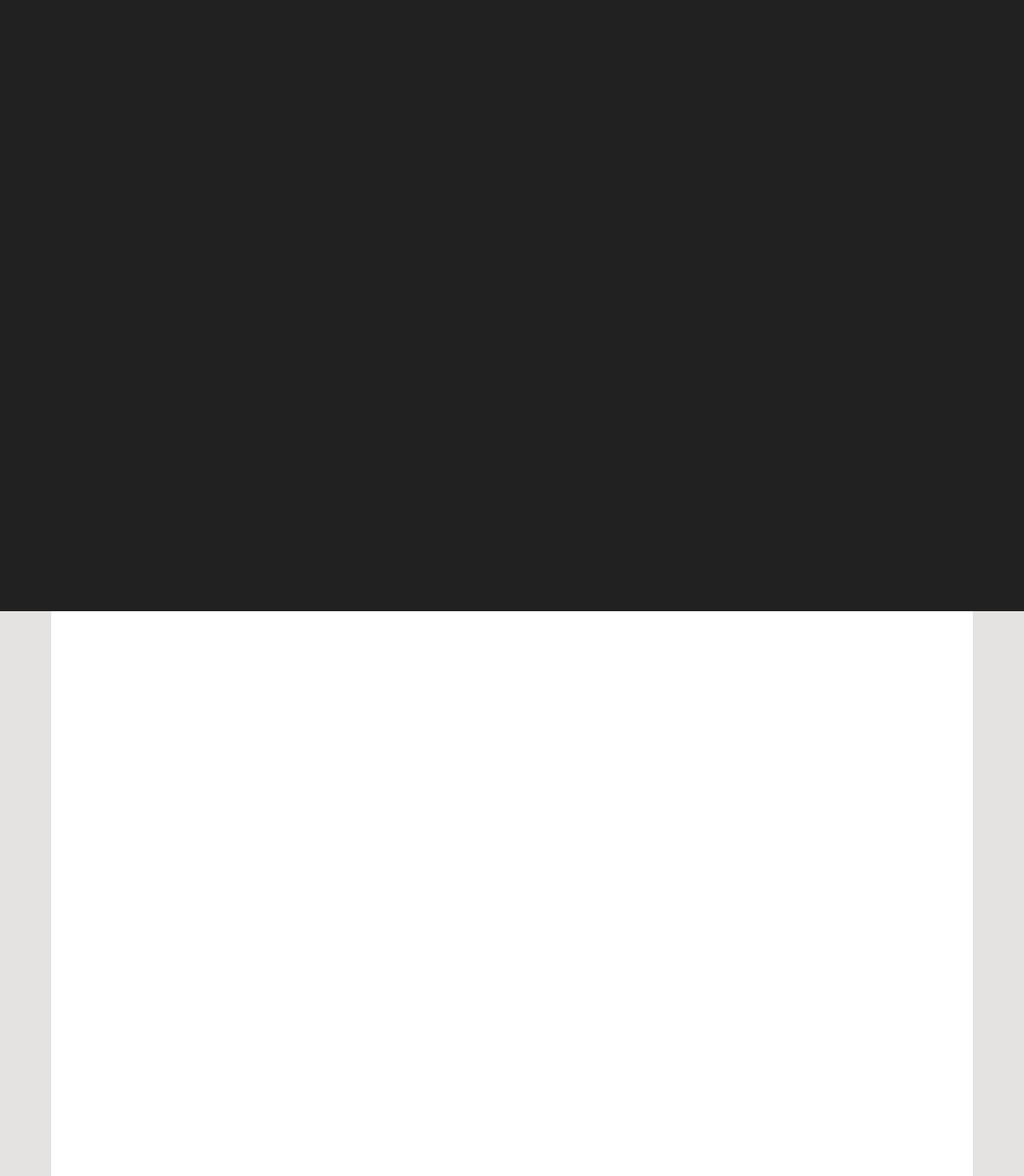
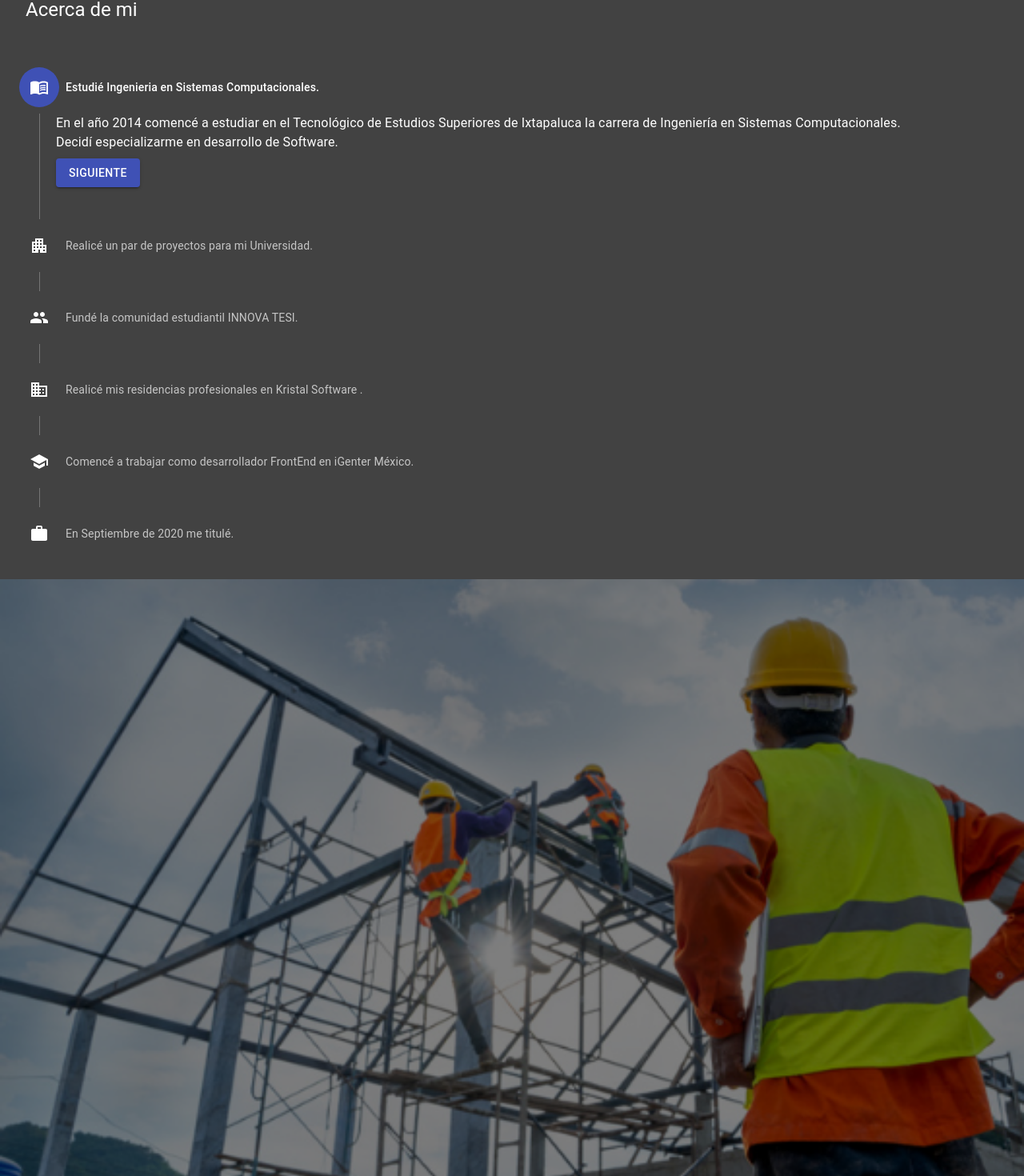
Before and after one commit to amatiasdev/aldomatias.com, a React (Create React App) app: page / in a window 1280 px wide. Shown: the part 697-2167 px from the top of the page at 80% size. Built offline with nearby package versions, Linux system fonts and the light colour scheme.

Commit message:
Se agrega sección  acerca de mi a pagina principal

```diff
--- /dev/null
+++ b/src/Content/InicialPage/AboutMe.js
@@ -0,0 +1,175 @@
+import React from 'react';
+import { makeStyles } from '@material-ui/core/styles';
+import { Stepper, Step, StepLabel, StepContent, Button, Typography, Paper } from '@material-ui/core';
+import { School, MenuBook, Apartment, Business, Group, Work } from '@material-ui/icons';
+const useStyles = makeStyles((theme) => ({
+  root: {
+    width: '100%',
+  },
+  button: {
+    marginTop: theme.spacing(1),
+    marginRight: theme.spacing(1),
+  },
+  actionsContainer: {
+    marginBottom: theme.spacing(2),
+  },
+  resetContainer: {
+    padding: theme.spacing(3),
+  },
+  actionsHover:{
+    '&:hover':{
+      cursor:'pointer'
+    }
+  },
+  title:{
+    padding: theme.spacing(4),
+  },
+  activeBackground:{
+    backgroundColor:'#3F51B5',
+    borderRadius: '50%',
+    width: 50,
+    height: 50,
+    display: 'flex',
+    justifyContent: 'center',
+    alignItems: 'center',
+  },
+  inactiveBackground:{
+    backgroundColor:'none',
+    width: 50,
+    height: 50,
+    display: 'flex',
+    justifyContent: 'center',
+    alignItems: 'center',
+  },
+  colorIcon:{
+    color:'white'
+  },
+  timeLine:{
+    marginLeft: 25
+  }
+}));
+
+function getSteps() {
+  return [  'Estudié Ingenieria en Sistemas Computacionales.',
+            'Realicé un par de proyectos para mi Universidad.',
+            `Fundé la comunidad estudiantil INNOVA TESI.`,
+            'Realicé mis residencias profesionales en Kristal Software .',
+            'Comencé a trabajar como desarrollador FrontEnd en iGenter México.',
+            'En Septiembre de 2020 me titulé.',
+        ];
+}
+
+function getStepContent(step) {
+  switch (step) {
+    case 0:
+      return  <span>
+                 {`En el año 2014 comencé a estudiar en el Tecnológico de Estudios Superiores de Ixtapaluca la carrera de Ingeniería en Sistemas Computacionales.`}<br/>
+                 {`Decidí especializarme en desarrollo de Software.`} <br/>
+              </span>;
+    case 1:
+      return  <span>
+                 {`Durante mis estudios realicé dos proyectos para mi instución.`} <br/>
+                 {`El primero fue un sistema de control de estudiantes para el departamento de Inglés.`} <br/> {/*TODO  AGREGAR LINK DE PROYECTOS*/}
+                 {`El segundo fue un módulo de expedición de certificados académicos en la Blockchain de Ethereum y se implementó en el sistema de control escolar del Tecnológico.`}<br/>
+              </span>;
+    case 2:
+      return  <span>
+                 {`En el año 2018 comencé un proyecto llamado `} <a target="_blank" href="https://www.facebook.com/InnovaTESI/">{`INNOVA TESI.`}</a><br/>
+                 {`Es una comunidad estudiantil en donde se comparte conocimiento en torno a tecnología, se desarrollan concursos de programación, además fuimos
+                      parte de las comunidades de dos de los eventos de tecnología más grandes de México, Campus Party en su momento y
+                      actualmente lo somos en Talent Land.`} <br/>
+              </span>;
+    case 3:
+      return  <span>
+                 {`En el año 2018 realicé mis residencias profesionales en la empresa Kristal Software House.`} <br/>
+                 {`Realicé una serie de customizaciones al ERP Epicor 10, así como una serie de servicios para el sistema operativo Windows.`} <br/>
+                 {`Una vez que terminé mis residencias profesionales tuve la oportunidad de quedarme a trabajar 6 meses más en la empresa.`} <br/>
+              </span>;
+    case 4:
+    return  <span>
+               {`En Marzo de 2020 comencé a trabajar en iGenter México como desarrollador Frontend en donde utilizó tecnologías como JavaScript, React.Js, GIT, GitLab, MaterialUI,
+                    Axios, Postman, entre otras.`} <br/>  {/* TODO SUBIR PAPER PROYECTO */}
+            </span>;
+    case 5:
+      return  <span>
+                 {`Despues de unos años finalicé la Ingeniería en Sistemas Computacionales mediante la opción de titulación
+                      proyecto de investigación, este lleva por nombre "Expedición de Certificados Académicos Digitales con Blockchain en el Tecnológico de Estudios Superiores de Ixtapaluca.`} <br/>  {/* TODO SUBIR PAPER PROYECTO */}
+              </span>;
+    default:
+      return 'Unknown step';
+  }
+}
+
+export default function AboutMe() {
+  const classes = useStyles();
+  const [activeStep, setActiveStep] = React.useState(0);
+  const steps = getSteps();
+
+  const handleNext = () => {
+    setActiveStep((prevActiveStep) => prevActiveStep + 1);
+  };
+
+  const handleBack = () => {
+    setActiveStep((prevActiveStep) => prevActiveStep - 1);
+  };
+
+  const ColorlibStepIcon = (props)=> {
+    const icons = {
+      1: <MenuBook className={props.icon === activeStep+1  ?  classes.colorIcon : ''}/>,
+      2: <Apartment className={props.icon === activeStep+1  ?  classes.colorIcon : ''} />,
+      3:<Group className={props.icon === activeStep+1  ?  classes.colorIcon : ''}/>,
+      4: <Business className={props.icon === activeStep+1  ?  classes.colorIcon : ''}/>,
+      5: <School className={props.icon === activeStep+1  ?  classes.colorIcon : ''}/>,
+      6: <Work className={props.icon === activeStep+1  ?  classes.colorIcon : ''}/>
+    };
+
+    return (
+      <div className={props.icon === activeStep+1 ? classes.activeBackground : classes.inactiveBackground}>
+        {icons[String(props.icon)]}
+      </div>
+    );
+  }
+
+  return (
+    <div className={classes.root}>
+      <Paper>
+      <Typography variant="h5"className={classes.title}>Acerca de mi</Typography>
+      <Stepper activeStep={activeStep} orientation="vertical" className={classes.actionsHover}>
+        {steps.map((label, index) => (
+          <Step key={label} className={classes.actionsHover} >
+            <StepLabel StepIconComponent={ColorlibStepIcon} onClick={()=>{setActiveStep(index)}}>{label}</StepLabel>
+            <StepContent className={classes.timeLine}>
+              <Typography>{getStepContent(index)}</Typography>
+              <div className={classes.actionsContainer}>
+                <div>
+                  {
+                    activeStep !== 0 &&
+                    <Button
+                      onClick={handleBack}
+                      className={classes.button}
+                    >
+                      {"Atras"}
+                    </Button>
+                  }
+                  {
+                    (activeStep !== steps.length - 1) &&
+                    <Button
+                      variant="contained"
+                      color="primary"
+                      onClick={handleNext}
+                      className={classes.button}
+                    >
+                      {'Siguiente'}
+                    </Button>
+                  }
+
+                </div>
+              </div>
+            </StepContent>
+          </Step>
+        ))}
+      </Stepper>
+      </Paper>
+    </div>
+  );
+}
--- a/src/Content/InicialPage/InicialPage.js
+++ b/src/Content/InicialPage/InicialPage.js
@@ -40,7 +40,6 @@ const useStyles = makeStyles((theme) => ({
 export default function InicialPage({themeLight}) {
 
   const classes = useStyles();
-  const [expanded, setExpanded] = React.useState(false);
 
   return (
     <div id="Inicial">
--- a/src/ContentPage.js
+++ b/src/ContentPage.js
@@ -1,29 +1,32 @@
 import React, { Fragment } from "react";
 import InicialPage from "./Content/InicialPage/InicialPage";
+// import building from './img/building.jpg'
+// import Technologies from "./Content/InicialPage/Technologies";
+import AboutMe from "./Content/InicialPage/AboutMe";
+
 
 export default function ContentPage ({themeLight}){
 
     return(
         <Fragment>
             <InicialPage themeLight={themeLight}/>
-            <div id="AboutMe" className="par">
-                <div className="content">
-
-                </div>
+            <div id="AboutMe">
+                    <AboutMe/>
             </div>
             <div id="Contact" className="impar">
                 <div className="content">
-
+                    {/* <span>{"EN CONSTRUCCIÓN"}</span> */}
+                </div>
+                {/* <img src={building}/> */}
+            </div>
+            <div id="Skills" className="par">
+                <div className="content">
+                    {/* <span>{"EN CONSTRUCCIÓN"}</span> */}
                 </div>
             </div>
-            <div id="CV" className="par">
+            <div id="Technologies">
                 <div className="content">
-
-                </div>
-            </div>
-            <div id="Skills" className="impar">
-                <div className="content">
-
+                    {/* <Technologies/> */}
                 </div>
             </div>
         </Fragment>
--- a/src/css/styles.css
+++ b/src/css/styles.css
@@ -7,22 +7,37 @@
 
 }
 .impar{
-    height: 100vh;
-    background-color: #e5e2e2;
+    background-image: url('../img/building.png');
+    background-size: cover;
 }
 .par{
+    background-image: url('../img/building.jpg');
+    background-size: cover;
+}
+
+.impar .content, .par .content{
+    background-color: rgba(1, 1, 1, 0.5);
+    display: flex;
     height: 100vh;
-    background-color: #212121;
+    justify-content: center;
+    align-items: center;
 }
-.impar .content{
-    margin: 0% 5%;
-    background-color: #ffffff;
-    height: 100vh;
+.content span{
+    font-size: 100px;
 }
+
 #simple-menu{
     position: absolute;
 }
 
-/* .freecodecamp:hover{
-    content: attr("src", '../img/freecodecampHover.png')
-} */
+.content{
+    display:flex;
+    align-items: center;
+    align-content: center;
+}
+.MuiStepConnector-vertical{
+    margin-left: 25px!important;
+}
+.MuiStepLabel-root:hover{
+    cursor: pointer!important;
+}
```
Also changed, not shown: src/img/building.jpg (added), src/img/building.png (added).
